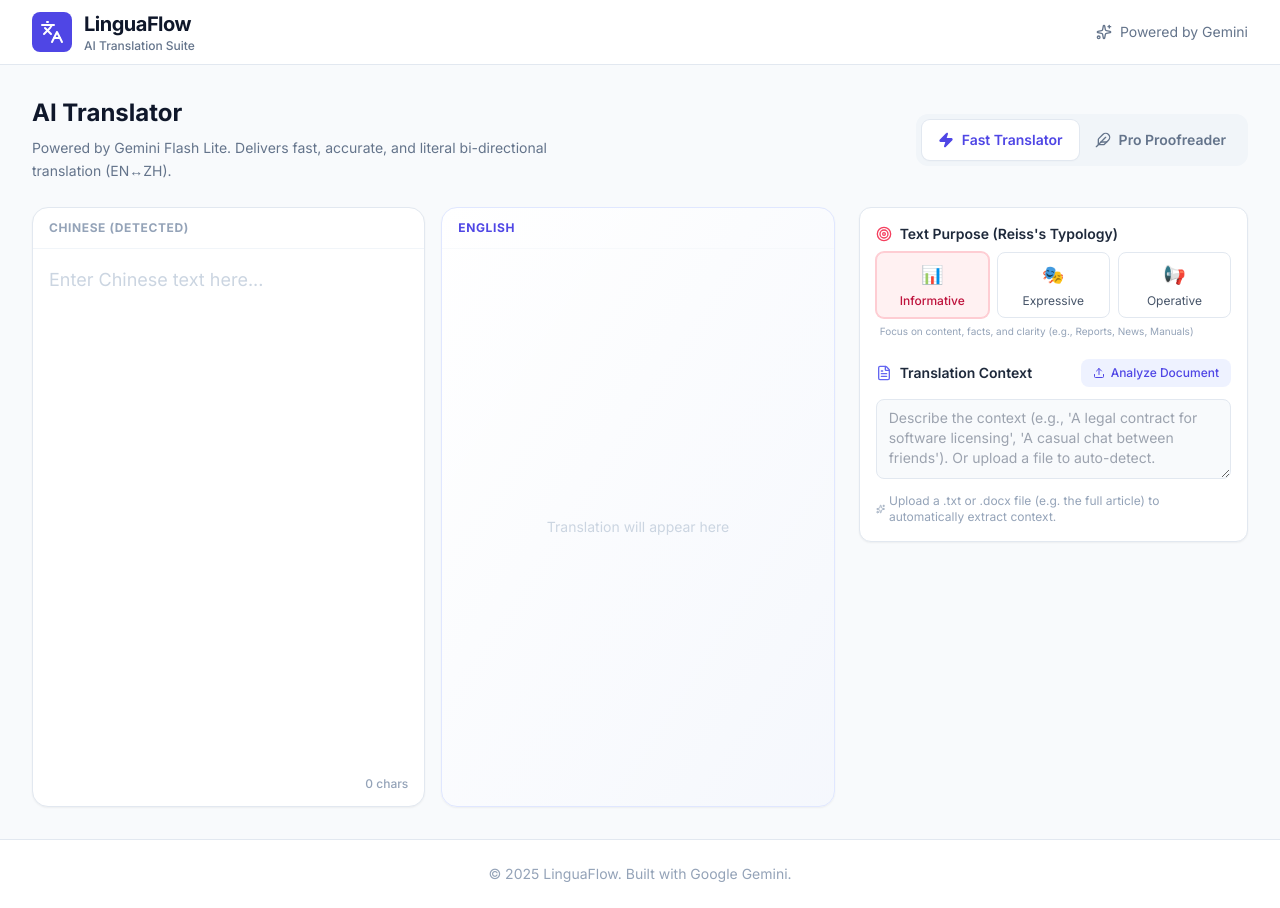
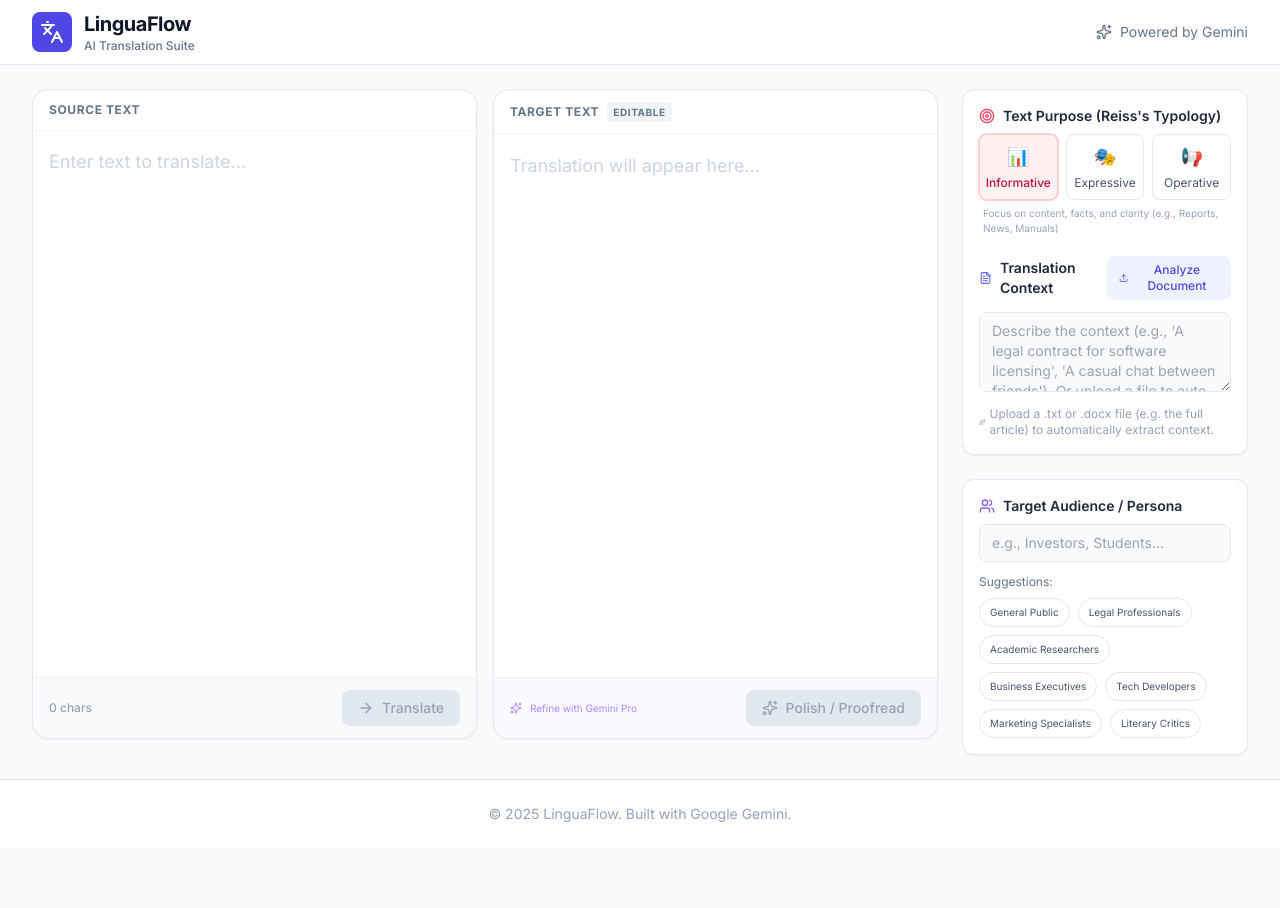
Before and after one commit to aldohemsn/LinguaFlow, a React (Vite) app: page / in a window 1280 px wide. After the commit the page ends 848 px from the top, so only its background shows below. Built offline with nearby package versions, Linux system fonts and the light colour scheme.

Commit message:
refactor: Implement professional translation assistant workflow with editable target text and explicit actions.

```diff
--- a/App.tsx
+++ b/App.tsx
@@ -1,11 +1,10 @@
-import React, { useState, useCallback, useRef } from 'react';
+import React, { useState, useCallback } from 'react';
 import Header from './components/Header';
-import ModeSelector from './components/ModeSelector';
 import TranslationArea from './components/TranslationArea';
 import ContextPanel from './components/ContextPanel';
 import { TranslationMode, TextPurpose } from './types';
 import { generateTranslation } from './services/geminiService';
-import { Info, Users } from 'lucide-react';
+import { Users } from 'lucide-react';
 
 const SUGGESTED_AUDIENCES = [
   'General Public',
@@ -18,105 +17,67 @@
 ];
 
 const App: React.FC = () => {
-  const [mode, setMode] = useState<TranslationMode>(TranslationMode.TRANSLATOR);
+  const [sourceText, setSourceText] = useState('');
+  const [targetText, setTargetText] = useState('');
+
   const [isLoading, setIsLoading] = useState(false);
-  const [translatedText, setTranslatedText] = useState('');
   const [error, setError] = useState<string | null>(null);
+
   const [targetAudience, setTargetAudience] = useState('');
   const [context, setContext] = useState('');
   const [textPurpose, setTextPurpose] = useState<TextPurpose>(TextPurpose.INFORMATIVE);
 
-  // Store the last input text to re-trigger translation on mode switch if needed
-  const [lastInput, setLastInput] = useState('');
-
-  // Ref for debouncing updates
-  const debounceRef = useRef<ReturnType<typeof setTimeout> | null>(null);
-
-  const handleTranslate = useCallback(async (
-    text: string,
-    currentMode: TranslationMode,
-    currentAudience: string,
-    currentContext: string,
-    currentPurpose: TextPurpose
-  ) => {
-    setLastInput(text);
-    if (!text.trim()) {
-      setTranslatedText('');
-      return;
-    }
+  // Action 1: Translate (Source -> Target)
+  const handleTranslateAction = useCallback(async () => {
+    if (!sourceText.trim()) return;
 
     setIsLoading(true);
     setError(null);
 
     try {
-      const result = await generateTranslation(text, currentMode, currentAudience, currentContext, currentPurpose);
-      setTranslatedText(result);
+      // Use TRANSLATOR mode for the initial draft
+      const result = await generateTranslation(
+        sourceText,
+        TranslationMode.TRANSLATOR,
+        targetAudience,
+        context,
+        textPurpose
+      );
+      setTargetText(result);
     } catch (err: any) {
       setError(err.message || "An unexpected error occurred");
     } finally {
       setIsLoading(false);
     }
-  }, []);
+  }, [sourceText, targetAudience, context, textPurpose]);
 
-  // Wrapper for TranslationArea which only passes text
-  const onTranslateText = useCallback((text: string) => {
-    handleTranslate(text, mode, targetAudience, context, textPurpose);
-  }, [handleTranslate, mode, targetAudience, context, textPurpose]);
+  // Action 2: Polish (Target -> Target)
+  const handlePolishAction = useCallback(async () => {
+    if (!targetText.trim()) return;
 
-  const handleModeChange = (newMode: TranslationMode) => {
-    if (newMode === mode) return;
-    setMode(newMode);
+    setIsLoading(true);
+    setError(null);
 
-    // If there is text, re-translate automatically with the new mode
-    if (lastInput.trim()) {
-        setTranslatedText(''); // Clear previous result visually
-        handleTranslate(lastInput, newMode, targetAudience, context, textPurpose);
+    try {
+      // Use POLISH mode to refine the existing draft
+      const result = await generateTranslation(
+        targetText,
+        TranslationMode.POLISH,
+        targetAudience,
+        context,
+        textPurpose
+      );
+      setTargetText(result);
+    } catch (err: any) {
+      setError(err.message || "An unexpected error occurred");
+    } finally {
+      setIsLoading(false);
     }
-  };
-
-  const triggerDebouncedTranslation = (newText: string, newMode: TranslationMode, newAudience: string, newContext: string, newPurpose: TextPurpose) => {
-      if (debounceRef.current) clearTimeout(debounceRef.current);
-      if (newText.trim()) {
-        debounceRef.current = setTimeout(() => {
-            handleTranslate(newText, newMode, newAudience, newContext, newPurpose);
-        }, 1000);
-      }
-  };
-
-  const handleAudienceChange = (e: React.ChangeEvent<HTMLInputElement>) => {
-    const newAudience = e.target.value;
-    setTargetAudience(newAudience);
-    triggerDebouncedTranslation(lastInput, mode, newAudience, context, textPurpose);
-  };
-
-  const handleContextChange = (newContext: string) => {
-    setContext(newContext);
-    triggerDebouncedTranslation(lastInput, mode, targetAudience, newContext, textPurpose);
-  };
-
-  const handlePurposeChange = (newPurpose: TextPurpose) => {
-    setTextPurpose(newPurpose);
-    // Determine if we should trigger immediately or debounce.
-    // Usually clicking a button is intentional, so immediate is better, but consistency with other inputs?
-    // Let's trigger immediately if we have text.
-    if (lastInput.trim()) {
-      handleTranslate(lastInput, mode, targetAudience, context, newPurpose);
-    }
-  };
-
-  const applyAudienceSuggestion = (suggestion: string) => {
-    setTargetAudience(suggestion);
-    if (debounceRef.current) clearTimeout(debounceRef.current);
-
-    // Apply immediately without debounce for better UX on click
-    if (lastInput.trim()) {
-      handleTranslate(lastInput, mode, suggestion, context, textPurpose);
-    }
-  };
+  }, [targetText, targetAudience, context, textPurpose]);
 
   const handleClear = useCallback(() => {
-    setLastInput('');
-    setTranslatedText('');
+    setSourceText('');
+    setTargetText('');
     setError(null);
   }, []);
 
@@ -124,64 +85,49 @@
     <div className="min-h-screen bg-slate-50 flex flex-col">
       <Header />
 
-      <main className="flex-1 max-w-7xl mx-auto w-full px-4 sm:px-6 lg:px-8 py-8">
+      <main className="flex-1 max-w-[1600px] mx-auto w-full px-4 sm:px-6 lg:px-8 py-6">
 
-        {/* Top Controls */}
-        <div className="flex flex-col sm:flex-row items-start sm:items-center justify-between mb-6 gap-4">
-          <div className="max-w-xl">
-             <h2 className="text-2xl font-bold text-slate-900 mb-2">
-               {mode === TranslationMode.TRANSLATOR ? 'AI Translator' : 'AI Proofreader'}
-             </h2>
-             <p className="text-slate-500 text-sm leading-relaxed">
-               {mode === TranslationMode.TRANSLATOR
-                 ? 'Powered by Gemini Flash Lite. Delivers fast, accurate, and literal bi-directional translation (EN↔ZH).'
-                 : 'Powered by Gemini Pro. Polishes the draft into native-level target language.'}
-             </p>
-          </div>
-          <ModeSelector
-            currentMode={mode}
-            onModeChange={handleModeChange}
-            disabled={isLoading}
-          />
-        </div>
-
-        <div className="grid grid-cols-1 lg:grid-cols-12 gap-6">
-            <div className="lg:col-span-8 order-2 lg:order-1">
-                 {/* Main Interface */}
+        <div className="grid grid-cols-1 xl:grid-cols-12 gap-6">
+            <div className="xl:col-span-9 order-2 xl:order-1">
+                 {/* Main Dual-Pane Interface */}
                 <TranslationArea
-                    mode={mode}
                     isLoading={isLoading}
-                    translatedText={translatedText}
+                    sourceText={sourceText}
+                    targetText={targetText}
                     error={error}
-                    onTranslate={onTranslateText}
+                    onSourceChange={setSourceText}
+                    onTargetChange={setTargetText}
+                    onTranslate={handleTranslateAction}
+                    onPolish={handlePolishAction}
                     onClear={handleClear}
                 />
             </div>
 
-            <div className="lg:col-span-4 order-1 lg:order-2 space-y-6">
+            <div className="xl:col-span-3 order-1 xl:order-2 space-y-6">
+                 {/* Sidebar Controls */}
+
                  {/* Context Panel */}
                  <ContextPanel
                     context={context}
-                    onContextChange={handleContextChange}
+                    onContextChange={setContext}
                     purpose={textPurpose}
-                    onPurposeChange={handlePurposeChange}
+                    onPurposeChange={setTextPurpose}
                     disabled={isLoading}
                  />
 
-                 {/* Audience Input (Proofreader Mode Only) */}
-                {mode === TranslationMode.PROOFREADER && (
-                <div className="bg-white rounded-xl border border-slate-200 shadow-sm p-4 animate-in fade-in slide-in-from-top-2 duration-300">
+                 {/* Audience Input (Always visible now as it applies to Polishing) */}
+                <div className="bg-white rounded-xl border border-slate-200 shadow-sm p-4">
                     <label htmlFor="audience-input" className="block text-sm font-semibold text-slate-800 mb-2 flex items-center gap-2">
                     <Users className="w-4 h-4 text-violet-500" />
-                    Target Audience / Reader Persona <span className="text-slate-400 font-normal text-xs">(Optional)</span>
+                    Target Audience / Persona
                     </label>
                     <div className="relative">
                     <input
                         id="audience-input"
                         type="text"
                         value={targetAudience}
-                        onChange={handleAudienceChange}
-                        placeholder="Who is this for? e.g., Investors, Students..."
+                        onChange={(e) => setTargetAudience(e.target.value)}
+                        placeholder="e.g., Investors, Students..."
                         className="block w-full px-3 py-2 bg-slate-50 border border-slate-200 rounded-lg focus:ring-2 focus:ring-violet-500/20 focus:border-violet-500 text-sm transition-all"
                     />
                     </div>
@@ -193,7 +139,7 @@
                         {SUGGESTED_AUDIENCES.map((suggestion) => (
                         <button
                             key={suggestion}
-                            onClick={() => applyAudienceSuggestion(suggestion)}
+                            onClick={() => setTargetAudience(suggestion)}
                             className={`text-[10px] px-2.5 py-1.5 rounded-full border transition-all duration-200 ${
                             targetAudience === suggestion
                                 ? 'bg-violet-100 border-violet-200 text-violet-700 font-medium'
@@ -206,7 +152,6 @@
                     </div>
                     </div>
                 </div>
-                )}
             </div>
         </div>
 
--- a/components/TranslationArea.tsx
+++ b/components/TranslationArea.tsx
@@ -1,54 +1,36 @@
-import React, { useState, useEffect, useCallback, useRef } from 'react';
-import { Copy, Check, RotateCcw, X, Volume2, Loader2 } from 'lucide-react';
+import React, { useState } from 'react';
+import { Copy, Check, X, Volume2, Sparkles, ArrowRight, Loader2 } from 'lucide-react';
 import { TranslationMode } from '../types';
 
 interface TranslationAreaProps {
-  mode: TranslationMode;
   isLoading: boolean;
-  translatedText: string;
+  sourceText: string;
+  targetText: string;
   error: string | null;
-  onTranslate: (text: string) => void;
+  onSourceChange: (text: string) => void;
+  onTargetChange: (text: string) => void;
+  onTranslate: () => void;
+  onPolish: () => void;
   onClear: () => void;
 }
 
 const TranslationArea: React.FC<TranslationAreaProps> = ({
-  mode,
   isLoading,
-  translatedText,
+  sourceText,
+  targetText,
   error,
+  onSourceChange,
+  onTargetChange,
   onTranslate,
+  onPolish,
   onClear
 }) => {
-  const [inputText, setInputText] = useState('');
   const [copied, setCopied] = useState(false);
-  // Debounce ref
-  const timeoutRef = useRef<ReturnType<typeof setTimeout> | null>(null);
-
-  const handleInputChange = (e: React.ChangeEvent<HTMLTextAreaElement>) => {
-    const text = e.target.value;
-    setInputText(text);
-
-    if (timeoutRef.current) clearTimeout(timeoutRef.current);
-
-    if (text.trim()) {
-      timeoutRef.current = setTimeout(() => {
-        onTranslate(text);
-      }, 800); // 800ms debounce
-    } else {
-        onClear();
-    }
-  };
-
-  const handleClear = () => {
-    setInputText('');
-    onClear();
-    if (timeoutRef.current) clearTimeout(timeoutRef.current);
-  };
 
   const handleCopy = async () => {
-    if (!translatedText) return;
+    if (!targetText) return;
     try {
-      await navigator.clipboard.writeText(translatedText);
+      await navigator.clipboard.writeText(targetText);
       setCopied(true);
       setTimeout(() => setCopied(false), 2000);
     } catch (err) {
@@ -57,66 +39,85 @@
   };
 
   const handleSpeak = () => {
-    if (!translatedText) return;
-    const utterance = new SpeechSynthesisUtterance(translatedText);
+    if (!targetText) return;
+    const utterance = new SpeechSynthesisUtterance(targetText);
+    // Try to guess language or default to English.
+    // Ideally, we'd pass the detected language prop.
     utterance.lang = 'en-US';
     window.speechSynthesis.speak(utterance);
   };
 
-  // Theme configuration based on mode
-  const isPro = mode === TranslationMode.PROOFREADER;
-  const activeColorClass = isPro ? 'text-violet-600' : 'text-indigo-600';
-  const activeBorderClass = isPro ? 'focus-within:ring-violet-500' : 'focus-within:ring-indigo-500';
-  const activeBgClass = isPro ? 'bg-violet-50' : 'bg-indigo-50';
+  return (
+    <div className="grid grid-cols-1 lg:grid-cols-2 gap-4 h-[650px] min-h-[500px]">
 
-  return (
-    <div className="grid grid-cols-1 md:grid-cols-2 gap-4 h-[600px] min-h-[400px]">
-      {/* Source Input */}
-      <div className={`relative flex flex-col bg-white rounded-2xl border border-slate-200 shadow-sm transition-all duration-200 ${activeBorderClass} focus-within:ring-2 focus-within:border-transparent`}>
+      {/* --- Source Column --- */}
+      <div className="flex flex-col h-full bg-white rounded-2xl border border-slate-200 shadow-sm focus-within:ring-2 focus-within:ring-indigo-500/20 focus-within:border-indigo-500 transition-all duration-200">
+
+        {/* Header */}
         <div className="flex items-center justify-between px-4 py-3 border-b border-slate-100">
-          <span className="text-xs font-bold text-slate-400 uppercase tracking-wider">Chinese (Detected)</span>
-          {inputText && (
+          <span className="text-xs font-bold text-slate-500 uppercase tracking-wider">Source Text</span>
+          {sourceText && (
             <button
-              onClick={handleClear}
+              onClick={onClear}
               className="p-1 hover:bg-slate-100 rounded-full text-slate-400 hover:text-slate-600 transition-colors"
-              title="Clear text"
+              title="Clear all text"
             >
               <X className="w-4 h-4" />
             </button>
           )}
         </div>
+
+        {/* Input Area */}
         <textarea
           className="flex-1 w-full p-4 bg-transparent border-none resize-none focus:ring-0 text-slate-800 text-lg leading-relaxed placeholder:text-slate-300"
-          placeholder="Enter Chinese text here..."
-          value={inputText}
-          onChange={handleInputChange}
+          placeholder="Enter text to translate..."
+          value={sourceText}
+          onChange={(e) => onSourceChange(e.target.value)}
           spellCheck={false}
         />
-        <div className="px-4 py-3 text-right">
-             <span className="text-xs text-slate-400 font-medium">{inputText.length} chars</span>
+
+        {/* Footer & Action */}
+        <div className="px-4 py-3 bg-slate-50 border-t border-slate-100 rounded-b-2xl flex items-center justify-between">
+           <span className="text-xs text-slate-400 font-medium">{sourceText.length} chars</span>
+
+           <button
+             onClick={onTranslate}
+             disabled={isLoading || !sourceText.trim()}
+             className={`flex items-center gap-2 px-4 py-2 rounded-lg font-medium text-sm transition-all duration-200 ${
+               isLoading || !sourceText.trim()
+                 ? 'bg-slate-200 text-slate-400 cursor-not-allowed'
+                 : 'bg-indigo-600 text-white hover:bg-indigo-700 shadow-md hover:shadow-lg active:transform active:scale-95'
+             }`}
+           >
+             {isLoading ? <Loader2 className="w-4 h-4 animate-spin" /> : <ArrowRight className="w-4 h-4" />}
+             Translate
+           </button>
         </div>
       </div>
 
-      {/* Target Output */}
-      <div className={`relative flex flex-col rounded-2xl border transition-all duration-300 ${isPro ? 'bg-gradient-to-br from-white to-violet-50/30 border-violet-100' : 'bg-gradient-to-br from-white to-indigo-50/30 border-indigo-100'} shadow-sm`}>
-        <div className="flex items-center justify-between px-4 py-3 border-b border-slate-100/50">
-          <span className={`text-xs font-bold uppercase tracking-wider flex items-center gap-2 ${activeColorClass}`}>
-            English {isPro && <span className="bg-violet-100 text-violet-700 px-1.5 py-0.5 rounded text-[10px]">PRO</span>}
+
+      {/* --- Target Column --- */}
+      <div className="flex flex-col h-full bg-white rounded-2xl border border-slate-200 shadow-sm focus-within:ring-2 focus-within:ring-violet-500/20 focus-within:border-violet-500 transition-all duration-200">
+
+        {/* Header */}
+        <div className="flex items-center justify-between px-4 py-3 border-b border-slate-100">
+          <span className="text-xs font-bold text-slate-500 uppercase tracking-wider flex items-center gap-2">
+            Target Text <span className="text-[10px] bg-slate-100 text-slate-500 px-1.5 py-0.5 rounded">Editable</span>
           </span>
           <div className="flex items-center space-x-1">
-             {translatedText && (
+             {targetText && (
                  <>
                     <button
                         onClick={handleSpeak}
-                        className="p-1.5 hover:bg-white rounded-full text-slate-400 hover:text-slate-700 transition-colors"
+                        className="p-1.5 hover:bg-slate-100 rounded-full text-slate-400 hover:text-slate-700 transition-colors"
                         title="Listen"
                     >
                         <Volume2 className="w-4 h-4" />
                     </button>
                     <button
                         onClick={handleCopy}
-                        className="p-1.5 hover:bg-white rounded-full text-slate-400 hover:text-slate-700 transition-colors"
-                        title="Copy translation"
+                        className="p-1.5 hover:bg-slate-100 rounded-full text-slate-400 hover:text-slate-700 transition-colors"
+                        title="Copy text"
                     >
                         {copied ? <Check className="w-4 h-4 text-green-500" /> : <Copy className="w-4 h-4" />}
                     </button>
@@ -125,54 +126,49 @@
           </div>
         </div>
 
-        <div className="flex-1 relative p-4 overflow-y-auto">
-            {isLoading ? (
-                <div className="absolute inset-0 flex flex-col items-center justify-center text-slate-400 bg-white/50 backdrop-blur-sm z-10">
-                    <Loader2 className={`w-8 h-8 animate-spin mb-2 ${activeColorClass}`} />
-                    <span className="text-sm font-medium animate-pulse">
-                        {isPro ? 'Translating & Polishing...' : 'Translating...'}
-                    </span>
-                </div>
-            ) : null}
+        {/* Output/Edit Area */}
+        <div className="flex-1 relative">
+            <textarea
+                className={`w-full h-full p-4 bg-transparent border-none resize-none focus:ring-0 text-slate-800 text-lg leading-relaxed placeholder:text-slate-300 ${isLoading ? 'opacity-50' : ''}`}
+                placeholder="Translation will appear here..."
+                value={targetText}
+                onChange={(e) => onTargetChange(e.target.value)}
+                spellCheck={false}
+            />
 
-            {error ? (
-                <div className="flex flex-col items-center justify-center h-full text-center p-6 text-red-500">
-                    <div className="bg-red-50 p-3 rounded-full mb-3">
-                         <RotateCcw className="w-6 h-6" />
-                    </div>
-                    <p className="font-medium">Translation failed</p>
-                    <p className="text-sm text-red-400 mt-1">{error}</p>
-                </div>
-            ) : translatedText ? (
-                <p className="text-lg leading-relaxed text-slate-800 whitespace-pre-wrap animate-in fade-in duration-500">
-                    {translatedText}
-                </p>
-            ) : (
-                <div className="flex items-center justify-center h-full text-slate-300 select-none">
-                    <span className="text-sm">Translation will appear here</span>
+            {error && (
+                <div className="absolute inset-0 flex items-center justify-center pointer-events-none">
+                     <div className="bg-red-50 text-red-500 px-4 py-2 rounded-lg shadow-sm text-sm font-medium border border-red-100">
+                        {error}
+                     </div>
                 </div>
             )}
         </div>
 
-        {/* Footer decoration for PRO mode */}
-        {isPro && translatedText && !isLoading && (
-            <div className="px-4 py-2 bg-violet-50/50 border-t border-violet-100 rounded-b-2xl">
-                 <p className="text-[10px] text-violet-400 flex items-center justify-center gap-1">
-                    <Sparkles className="w-3 h-3" />
-                    Enhanced with Gemini Pro
-                 </p>
+        {/* Footer & Action */}
+        <div className="px-4 py-3 bg-violet-50/50 border-t border-violet-100 rounded-b-2xl flex items-center justify-between">
+            <div className="flex items-center gap-2 text-violet-400 text-[10px]">
+                <Sparkles className="w-3 h-3" />
+                <span>Refine with Gemini Pro</span>
             </div>
-        )}
+
+            <button
+             onClick={onPolish}
+             disabled={isLoading || !targetText.trim()}
+             className={`flex items-center gap-2 px-4 py-2 rounded-lg font-medium text-sm transition-all duration-200 ${
+               isLoading || !targetText.trim()
+                 ? 'bg-slate-200 text-slate-400 cursor-not-allowed'
+                 : 'bg-white text-violet-600 border border-violet-200 hover:bg-violet-50 hover:border-violet-300 shadow-sm hover:shadow'
+             }`}
+           >
+             {isLoading ? <Loader2 className="w-4 h-4 animate-spin" /> : <Sparkles className="w-4 h-4" />}
+             Polish / Proofread
+           </button>
+        </div>
       </div>
+
     </div>
   );
 };
 
-// Helper component for Pro decoration
-const Sparkles = ({ className }: { className?: string }) => (
-    <svg className={className} viewBox="0 0 24 24" fill="currentColor" xmlns="http://www.w3.org/2000/svg">
-        <path d="M9.75 12L12 3.75L14.25 12L22.5 14.25L14.25 16.5L12 24.75L9.75 16.5L1.5 14.25L9.75 12Z" />
-    </svg>
-);
-
 export default TranslationArea;
--- a/types.ts
+++ b/types.ts
@@ -1,6 +1,7 @@
 export enum TranslationMode {
   TRANSLATOR = 'TRANSLATOR',
-  PROOFREADER = 'PROOFREADER'
+  PROOFREADER = 'PROOFREADER',
+  POLISH = 'POLISH'
 }
 
 export enum TextPurpose {
```
Also changed, not shown: api/generate.ts (+10 -6 lines), 1 other file (tests, documents, lock files or other folders).
